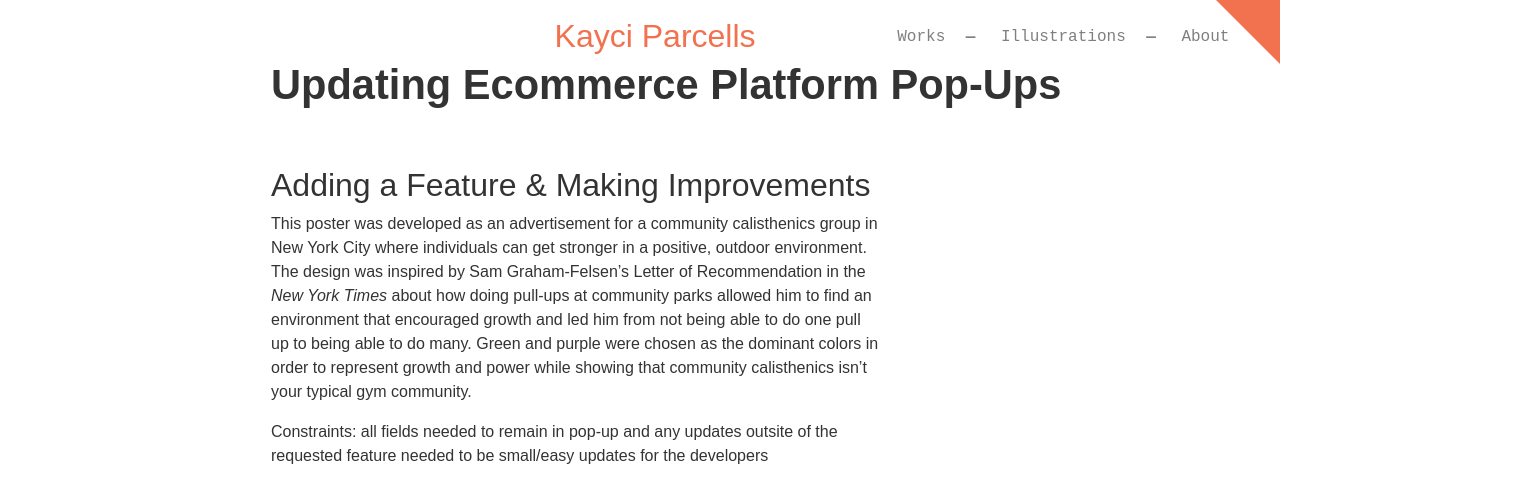
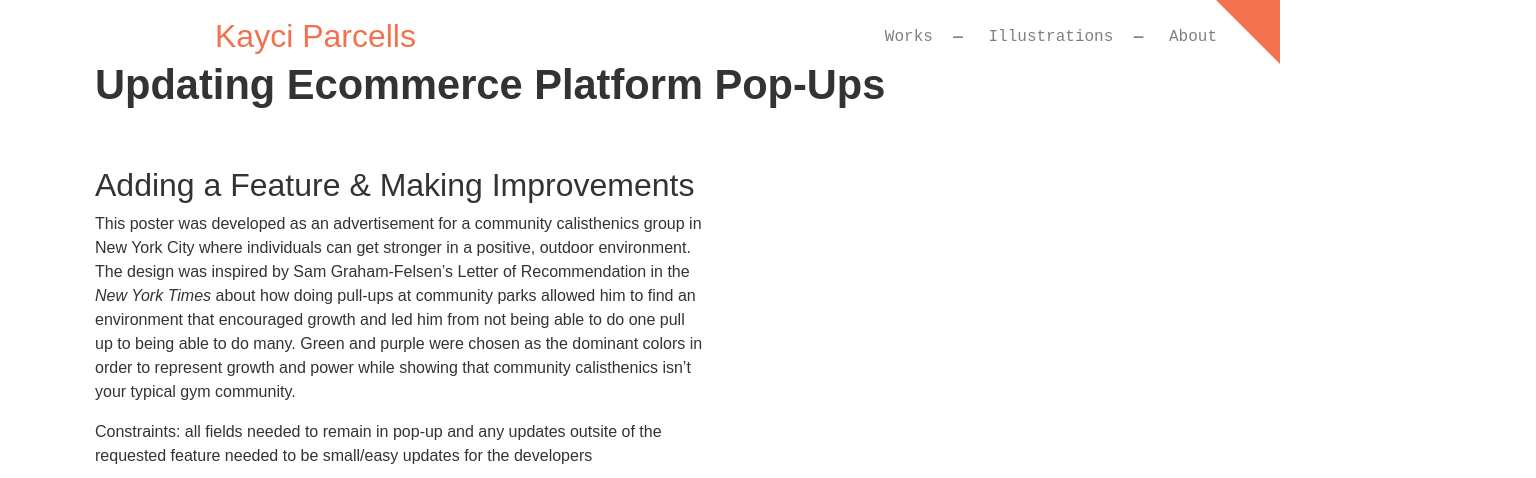
Before and after one commit to KayciParcells/DesignedByKayciWebsite, a website: page public/Portfolio/Calisthenics.html in a window 1280 px wide. Shown: the top 478 px of the page, 1536 px wide, since content can reach past the window. Drawn offline with nearby package versions, Linux system fonts and the light colour scheme; some packages are replaced by stand-ins of ours; a web font is replaced by a local one.

Commit message:
testing margins

```diff
--- a/public/CSS/SiteStylesheet.css
+++ b/public/CSS/SiteStylesheet.css
@@ -91,8 +91,8 @@ a:hover {
 }
 
 .container {
-  margin-left: 20%;
-  margin-right: 20%;
+  margin-left: 5rem;
+  margin-right: 5rem;
   max-width: none;
 }
 
--- a/public/Portfolio/Calisthenics.html
+++ b/public/Portfolio/Calisthenics.html
@@ -64,7 +64,7 @@
       </div>
     </div>
 
-    <div class="container mt-0 define-container" role="main">
+    <div class="container mt-0" role="main">
       <div class="row">
         <div class="col-12">
           <h1>Updating Ecommerce Platform Pop-Ups</h1>
```
